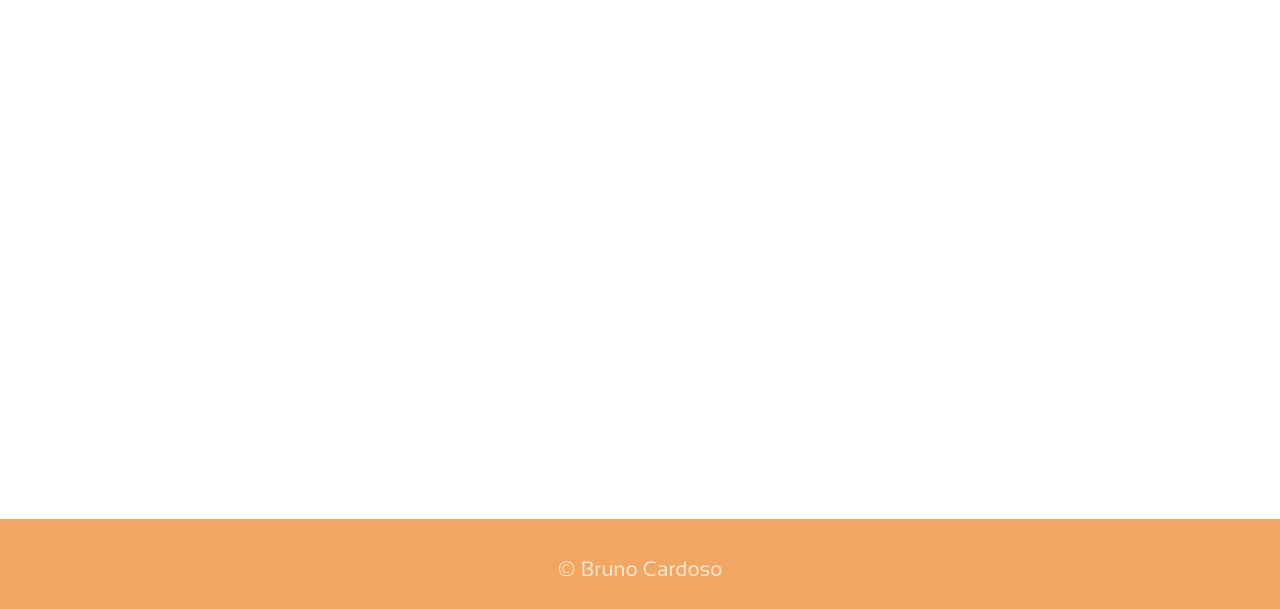
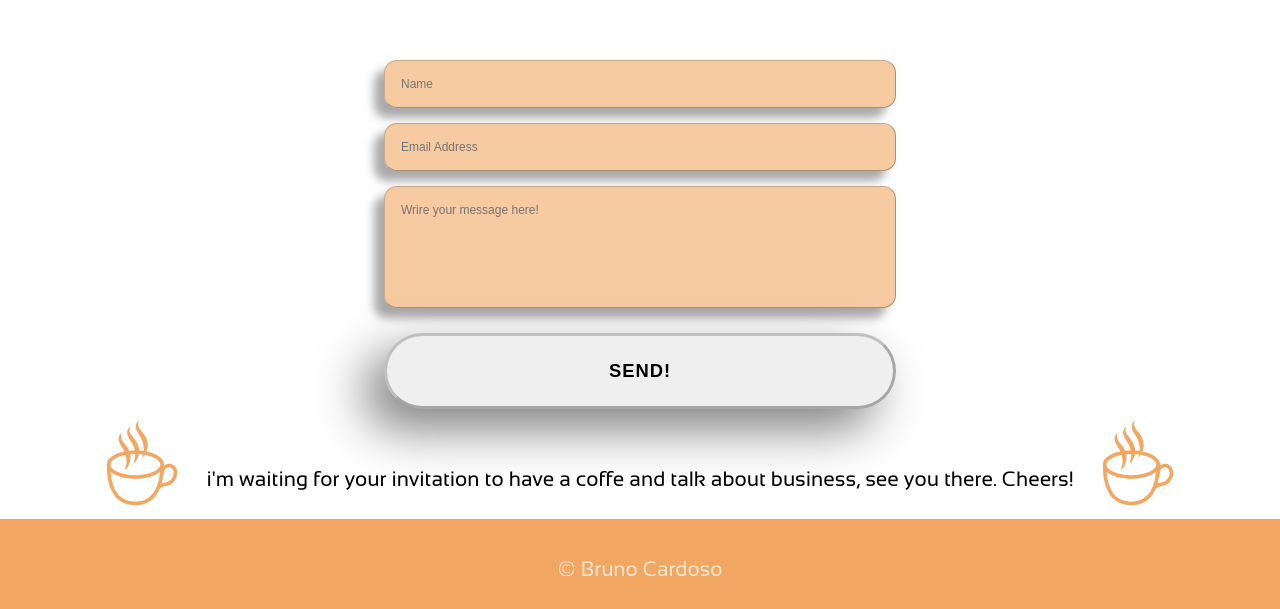
Before and after one commit to Bruno-SSC/Porfolio, a plain HTML site: page html/web.html in a window 1280 px wide. Shown: the part 4351-4960 px from the top of the page. Drawn offline with nearby package versions, Linux system fonts and the light colour scheme.

Commit message:
done contact form

```diff
--- a/html/web.html
+++ b/html/web.html
@@ -202,7 +202,6 @@
                 </div>
                 <div id="referenceBox" class="references-container">
                   <ul>
-
                     <li>
                       <a
                         target="_blank"
@@ -241,20 +240,10 @@
                         Navbar icons from ionicons
                       </a>
                     </li>
-
                   </ul>
                 </div>
               </div>
             </div>
-          </div>
-
-          <div class="down-container">
-            <img src="../styles/images/yellowCoffeCup.png" alt="coffe1" />
-            <span>
-              i'm waiting for your invitation to have a coffe and talk about
-              business, see you there. Cheers!
-            </span>
-            <img src="../styles/images/yellowCoffeCup.png" alt="coffe2" />
           </div>
         </div>
 
@@ -267,7 +256,8 @@
               </div>
               <div class="card__back">
                 <p class="card__body">
-                  HTML é uma linguagem de marcação utilizada na construção de páginas na Web.
+                  HTML é uma linguagem de marcação utilizada na construção de
+                  páginas na Web.
                 </p>
               </div>
             </div>
@@ -281,7 +271,8 @@
               </div>
               <div class="card__back">
                 <p class="card__body">
-                  Cascading Style Sheets é um mecanismo para adicionar estilo a um documento web.
+                  Cascading Style Sheets é um mecanismo para adicionar estilo a
+                  um documento web.
                 </p>
               </div>
             </div>
@@ -294,13 +285,46 @@
               </div>
               <div class="card__back">
                 <p class="card__body">
-                  Juntamente com HTML e CSS, o JavaScript é uma das três principais tecnologias da World Wide Web.
+                  Juntamente com HTML e CSS, o JavaScript é uma das três
+                  principais tecnologias da World Wide Web.
                 </p>
               </div>
             </div>
           </div>
         </div>
-        <div id="contactForm" class="contactForm-pai-container"></div>
+
+        <div id="contactForm" class="contactForm-pai-container">
+          <form
+            class="form-div"
+            action="https://formsubmit.co/faithkidbruno@gmail.com"
+            method="POST"
+          >
+            <input type="text" name="name" placeholder="Name" required />
+            <input
+              type="email"
+              name="email"
+              placeholder="Email Address"
+              required
+            />
+            <input
+              type="text"
+              name="message"
+              placeholder="Wrire your message here!"
+              required
+            />
+            <button class="button-form" type="submit">
+              <p class="send-p">Send!</p>
+            </button>
+          </form>
+          <div class="down-container">
+            <img src="../styles/images/yellowCoffeCup.png" alt="coffe1" />
+            <span>
+              i'm waiting for your invitation to have a coffe and talk about
+              business, see you there. Cheers!
+            </span>
+            <img src="../styles/images/yellowCoffeCup.png" alt="coffe2" />
+          </div>
+        </div>
       </div>
     </main>
 
--- a/sass/web/bio.sass
+++ b/sass/web/bio.sass
@@ -2,10 +2,8 @@
 main
     .paiDeTodos-container
         .bio-pai-container
-            display: flex
-            flex-direction: column
-            align-items: center
-            justify-content: space-around
+            display: grid
+            place-items: center
             .up-container
                 margin-top: 10vh
                 height: 60vh
@@ -99,13 +97,3 @@ main
                         > .show
                             visibility: visible
                             transform: rotateX(0deg)
-            .down-container
-                display: flex
-                justify-content: center
-                align-items: center
-                width: 100vw
-                height: 20vh
-                font-size: calc( 1vw + 1vh )
-                > img
-                    width: max(100px, 10vw)
-                    margin-bottom: 30px
--- /dev/null
+++ b/sass/web/form.sass
@@ -0,0 +1,67 @@
+@use 'variables'
+main
+    .paiDeTodos-container
+        .contactForm-pai-container
+            display: flex
+            flex-direction: column
+            align-items: center
+            justify-content: flex-end
+            gap: 30px
+            .form-div
+                display: flex
+                flex-direction: column
+                gap: 15px
+                width: 40vw
+                > input
+                    width: 100%
+                    border-radius: 0.8rem
+                    padding: 1rem
+                    background: #f1a76197
+                    border: 1px outset rgba(0, 0, 0, .3)
+                    font-size: 12px
+                    box-shadow: -10px 10px 10px #00000056
+                    outline: none
+                > input[name="message"]
+                    padding-bottom: 90px
+                > button
+                    padding: 3vh 1vw
+                    border-radius: 40px
+                    font-size: calc( 0.5vw + 1.5vh )
+                    font-weight: bold
+                    cursor: pointer
+                    box-shadow: -20px 20px 50px rgba(0, 0, 0, .5)
+                    border: 3px outset rgba(0, 0, 0, .3)
+                    margin-top: 10px
+                    text-transform: uppercase
+                    letter-spacing: 1px
+                    position: relative
+                    overflow: hidden
+                    > .send-p
+                        position: relative
+                        z-index: 1
+                    span
+                        position: absolute
+                        background: #000
+                        transform: translate(-50%,-50%)
+                        pointer-events: none
+                        border-radius: 50%
+                        animation: animate 1s linear infinite
+                        @keyframes animate
+                            0%
+                                width: 0
+                                height: 0
+                                opacity: .2
+                            100%
+                                width: 500px
+                                height: 500px
+                                opacity: .2
+            .down-container
+                display: flex
+                justify-content: center
+                align-items: center
+                width: 100vw
+                height: 10vh
+                font-size: calc( 1vw + 1vh )
+                > img
+                    width: max(100px, 10vw)
+                    margin-bottom: 30px
--- a/sass/web/main.sass
+++ b/sass/web/main.sass
@@ -6,3 +6,4 @@
 @use 'projects'
 @use 'bio'
 @use 'skills'
+@use 'form'
--- a/sass/web/skills.sass
+++ b/sass/web/skills.sass
@@ -19,7 +19,7 @@ main
             gap: 30px
             .card
                 display: inline
-                width: max(25vw, 300px)
+                width: 25vw
                 .card__content
                     text-align: center
                     position: relative
@@ -64,7 +64,7 @@ main
                         .card__body
                             transform: var(--level-two)
                             font-weight: var(--fw-normal)
-                            font-size: 1.5rem
+                            font-size: 1.4rem
                             line-height: 1.6
                     .card__front::before
                         content: ''
--- a/scripts/web.mjs
+++ b/scripts/web.mjs
@@ -9,6 +9,7 @@ export default function webJS() {
     const conteudoBox = query('#conteudoBox').children
     const alertImage = query('.alert-pai-container > img')
     const optionsNav = queryA('.option')
+
     //? NAVBAR
 
     Array.from(optionsNav).forEach(opt => {
@@ -55,6 +56,23 @@ export default function webJS() {
         referenceBox.classList.add('show')
     })
 
+    //? Contact Form
+
+    const formBTN = query('.button-form')
+    formBTN.addEventListener('mouseenter', function (e) {
+        let x = e.pageX - e.target.offsetLeft
+        let y = e.pageY - e.target.offsetTop
+
+        let ripples = document.createElement('span')
+        ripples.style.top = y + 'px'
+        ripples.style.left = x + 'px'
+
+        this.appendChild(ripples)
+        setTimeout(() => {
+            ripples.remove()
+        }, 1000);
+    })
+
     //* FUNCTIONS
 
     function cleanConteudoBox() {
```
Also changed, not shown: styles/web.css, 1 other file.
